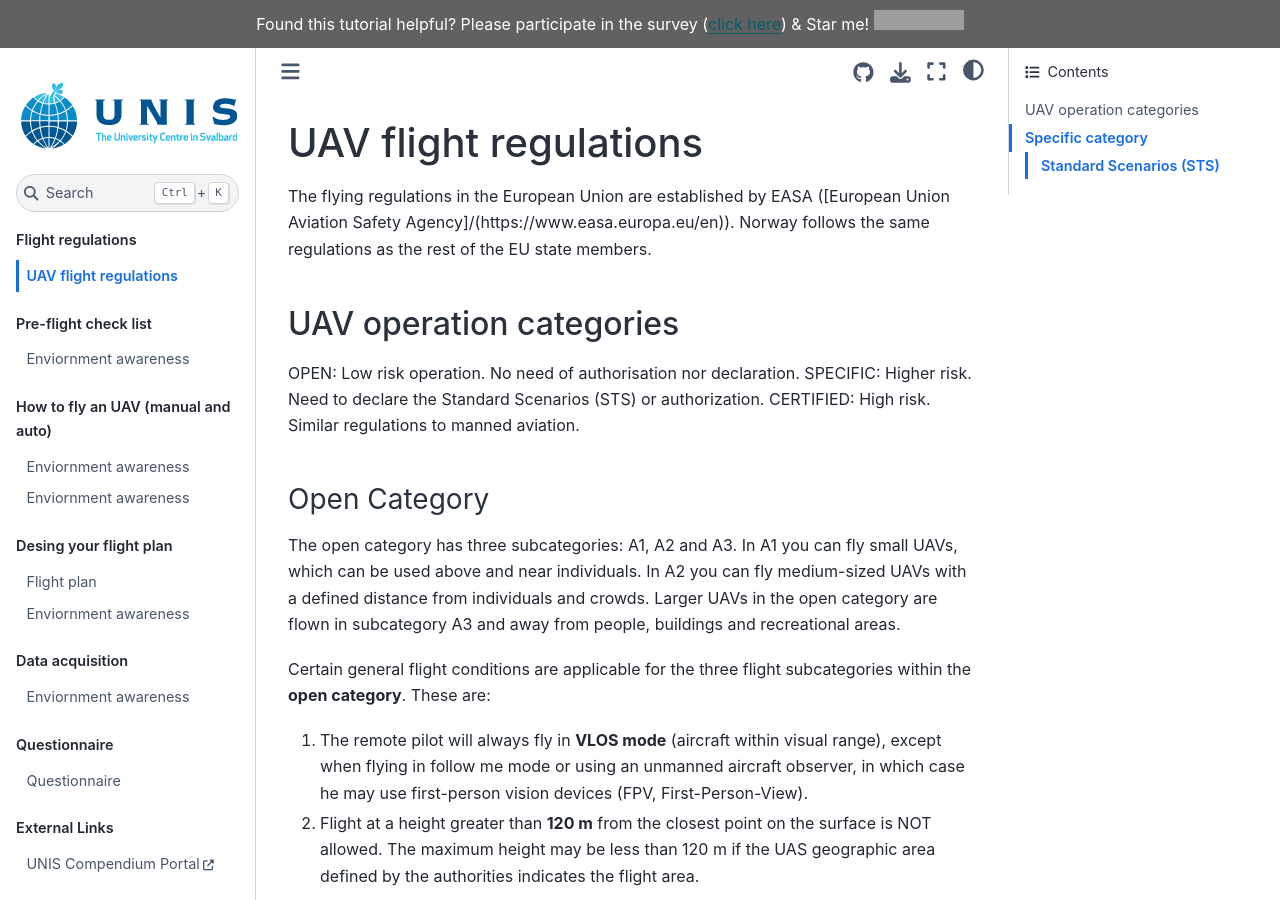
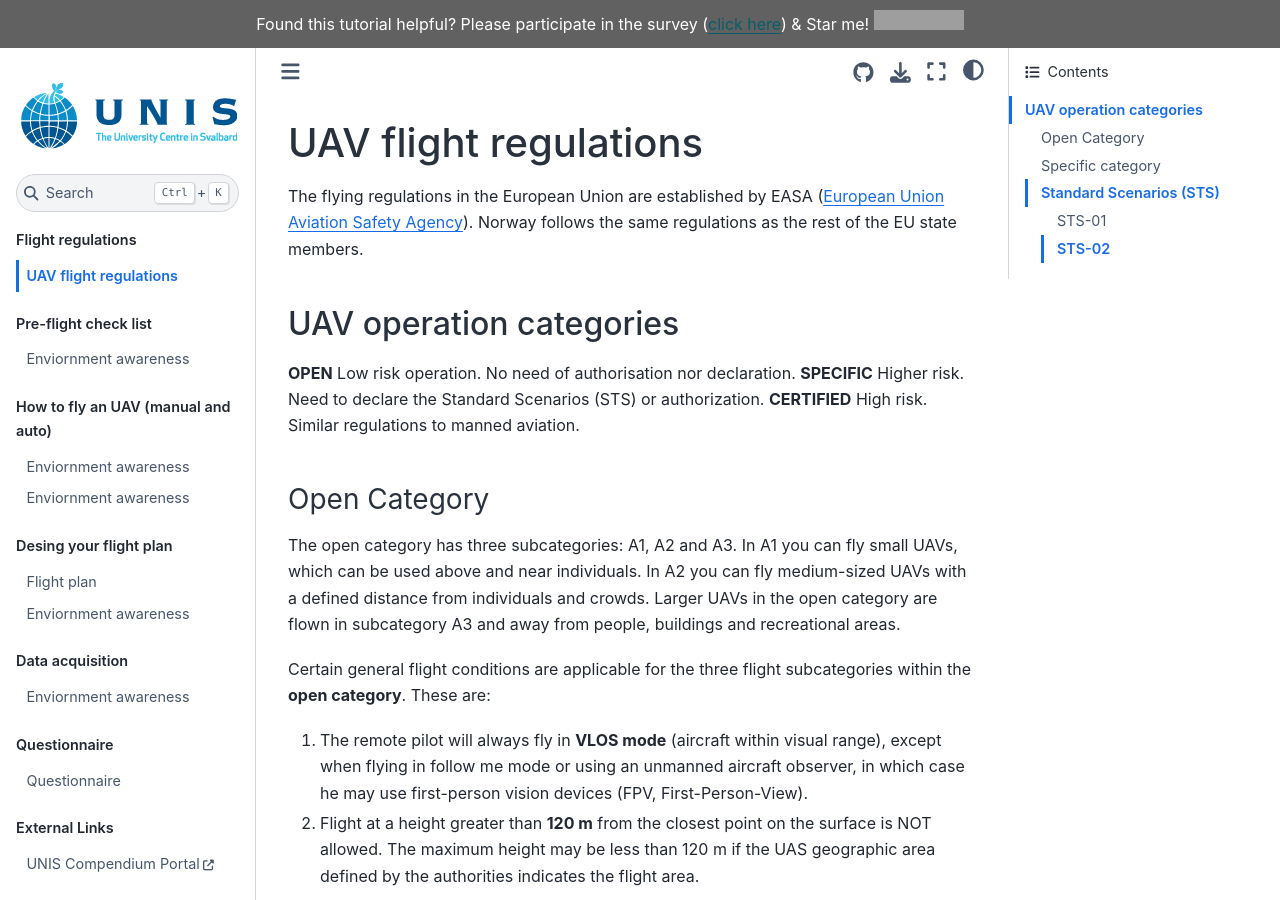
Before and after one commit to UNISvalbard/Geo-UAV, a Jupyter Book: the page built from content/lessons/regulations/regulations.md, in a window 1280 px wide and 900 px high. Built offline with Jupyter Book 1.0.4 settings and Sphinx 7.4.7 and the Sphinx Book theme 1.1.4, drawn with Linux system fonts in a browser that asks for light colours; some of the changed text lies outside the part shown; grey boxes are pictures that could not be loaded.

Commit message:
updates regulations

````diff
--- a/content/lessons/regulations/regulations.md
+++ b/content/lessons/regulations/regulations.md
@@ -1,10 +1,13 @@
 # UAV flight regulations
-The flying regulations in the European Union are established by EASA ([European Union Aviation Safety Agency]/(https://www.easa.europa.eu/en)). Norway follows the same regulations as the rest of the EU state members.
+The flying regulations in the European Union are established by EASA ([European Union Aviation Safety Agency](https://www.easa.europa.eu/en)). Norway follows the same regulations as the rest of the EU state members.
 
 ## UAV operation categories
-OPEN: Low risk operation. No need of authorisation nor declaration.
-SPECIFIC: Higher risk. Need to declare the Standard Scenarios (STS) or authorization.
-CERTIFIED: High risk. Similar regulations to manned aviation.
+**OPEN**
+Low risk operation. No need of authorisation nor declaration.
+**SPECIFIC**
+Higher risk. Need to declare the Standard Scenarios (STS) or authorization.
+**CERTIFIED**
+High risk. Similar regulations to manned aviation.
 
 ### Open Category
 The open category has three subcategories: A1, A2 and A3. In A1 you can fly small UAVs, which can be used above and near individuals. In A2 you can fly medium-sized UAVs with a defined distance from individuals and crowds. Larger UAVs in the open category are flown in subcategory A3 and away from people, buildings and recreational areas.
@@ -38,7 +41,7 @@
 6. In the open category, it is prohibited to transport dangerous goods with the UAS or to drop or project any material or object.
 
 
-### Subcategory A1
+#### Subcategory A1
 In addition to the general conditions described for the "open" category, in subcategory A1 the following condition
 must be met:
 
@@ -48,7 +51,7 @@
 The flight ban on concentrations of people is maintained!
 ```
 
-### Subcategory A2
+#### Subcategory A2
 In subcategory A2 the following condition must be met:
 - Flight is permitted at a safe horizontal distance of at least 30 m from non-participants, which may be reduced to a minimum of 5 m when the low speed mode function is activated, and the height will be reduced in the same proportion as the safe horizontal distance to non-participants is reduced (1:1 rule)
 ```{admonition} Important
@@ -56,7 +59,7 @@
 The flight ban on concentrations of people is maintained!
 ```
 
-### Subcategory A3
+#### Subcategory A3
 In subcategory A3 the following conditions must be met:
 - Fly in areas where it is anticipated that no non-participating person will be endangered for the entire duration of the flight.
 - Fly a minimum safe horizontal distance of 150 m from residential, commercial, industrial and recreational areas.
@@ -65,7 +68,7 @@
 The flight ban on concentrations of people is maintained!
 ```
 
-## Specific category
+### Specific category
 When the "open" or "certified" category requirements are not met, we would be within the "specific" category. Within this category there are the following options:
 
 1. An operational authorization will be requested from the authority of the Member State in which it is registered, including a risk assessment with mitigation measures. Authorization may refer to:
````
Also changed, not shown: other parts of content/lessons/regulations/regulations.md (+7 -2 lines).
